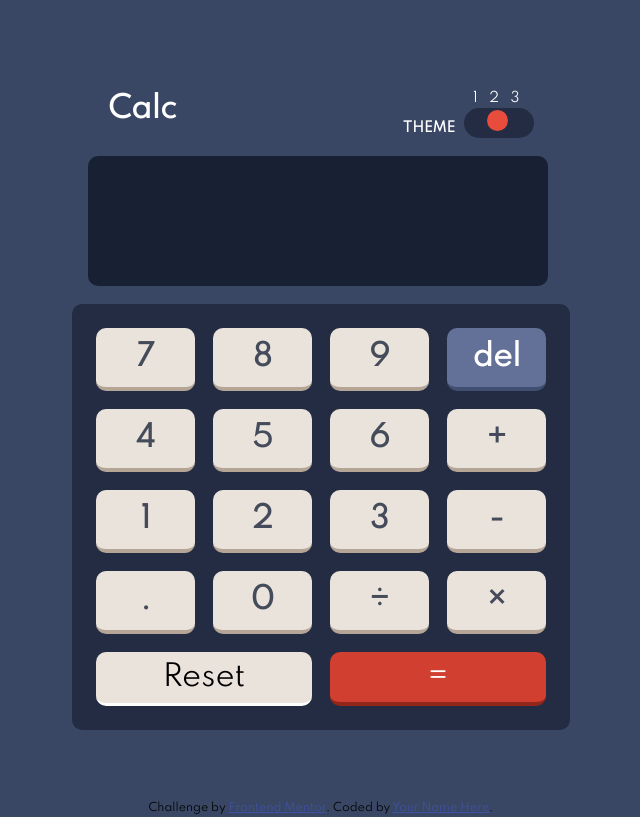
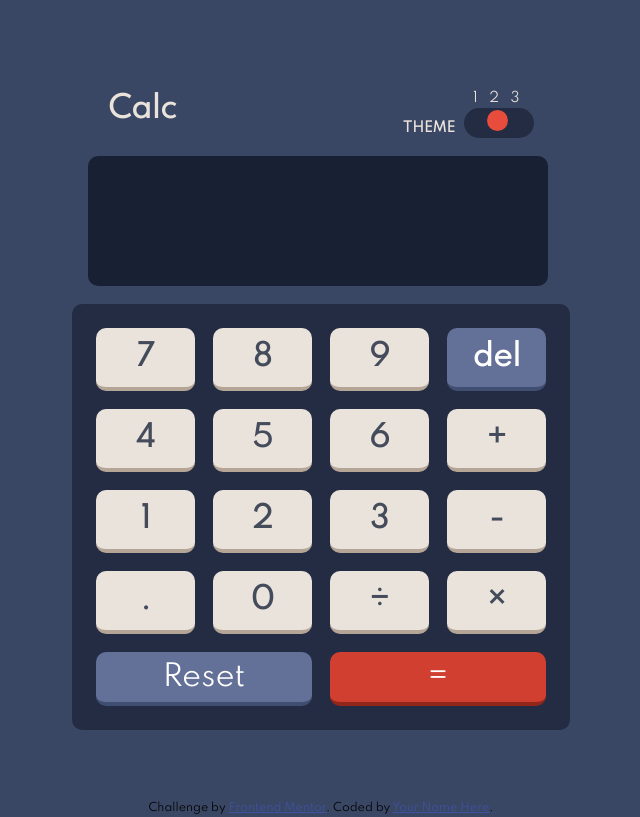
Before and after one commit to abe-m1/calculator-app, a website: page index.html in a window 1280 px wide. Shown: the whole page, without its empty margins (319-959 px from the left). Drawn offline with Linux system fonts and the light colour scheme.

Commit message:
fix variables

```diff
--- a/scss/_variables.scss
+++ b/scss/_variables.scss
@@ -9,7 +9,9 @@
   --key-background-regular: hsl(30, 25%, 89%);
   --key-shadow-regular: hsl(28, 16%, 65%);
   --text-light: hsl(0, 0, 100%);
-  --text-dark: hsl(221, 14%, 31%);
+  --text-dark: rgb(68, 75, 90);
+  // --main-text: hsl(0, 0, 100%);
+  --main-text: hsl(30, 25%, 89%);
   // --text-medium:
 }
 
@@ -25,6 +27,7 @@
   --key-shadow-equal: hsl(25, 99%, 27%);
   --text-light: hsl(0, 0, 100%);
   --text-dark: hsl(60, 10%, 19%);
+  --main-text: hsl(60, 10%, 19%);
   // --text-medium:
 }
 
@@ -41,6 +44,7 @@
   --text-light: hsl(0, 0, 100%);
   --text-dark: hsl(198, 20%, 13%);
   --text-medium: hsl(52, 100%, 62%);
+  --main-text: hsl(0, 0, 100%);
 }
 
 //mixins
--- a/scss/main.scss
+++ b/scss/main.scss
@@ -62,7 +62,7 @@ body {
 
 .top-row p {
   font-weight: 700;
-  color: white;
+  color: var(--main-text);
 }
 
 .toggle-container {
@@ -80,7 +80,7 @@ body {
   align-items: flex-end;
   text-transform: uppercase;
   font-size: 1.5rem;
-  color: white;
+  color: var(--main-text);
 }
 
 .toggle p {
@@ -101,7 +101,7 @@ body {
   margin-bottom: 2rem;
   width: 97%;
   border-radius: 10px;
-  color: white;
+  color: var(--main-text);
 
   @media (min-width: 1000px) {
     height: 130px;
@@ -156,7 +156,8 @@ body {
   }
 }
 
-.clear {
+.clear,
+.reset {
   background-color: var(--key-background-reset) !important;
   color: white !important;
   border-bottom: 4px solid var(--key-shadow-reset) !important;
```
Also changed, not shown: css/style.css.
